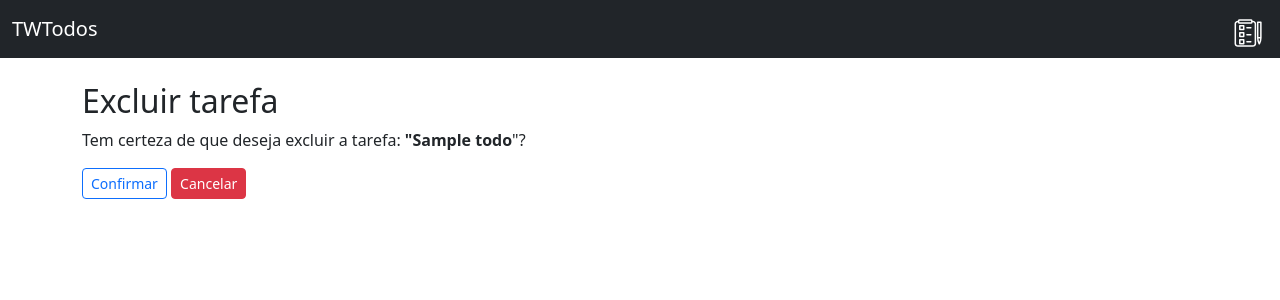
After one commit to TharlisSampaio/todo-list, a Django app: page /delete/1 in a window 1280 px wide. The commit adds this page. Shown: the top 300 px of the page. Run offline with Django 5.2, Linux system fonts and the light colour scheme; tables that the repository leaves empty hold one stand-in row (values such as "Sample post").

Commit message:
feat - adicionado as funções para update delete e complete e suas devidas trotas

```diff
--- a/setup/urls.py
+++ b/setup/urls.py
@@ -17,10 +17,13 @@ Including another URLconf
 
 from django.contrib import admin
 from django.urls import path
-from todos.views import TodosListView, TodoCreateView
+from todos.views import TodosListView, TodoCreateView, TodoUpdateView, TodoDeleteView, TodoCompleteView
 
 urlpatterns = [
     path("admin/", admin.site.urls),
     path("", TodosListView.as_view(), name="todo_list"),
     path("created", TodoCreateView.as_view(), name="todo_created"),
+    path("update/<int:pk>", TodoUpdateView.as_view(), name="todo_update"),
+    path("delete/<int:pk>", TodoDeleteView.as_view(), name="todo_delete"),
+    path("complete/<int:pk>", TodoCompleteView.as_view(), name="todo_complete")
 ]
--- a/todos/templates/base.html
+++ b/todos/templates/base.html
@@ -12,7 +12,7 @@
     <nav class="navbar bg-dark mb-4" data-bs-theme="dark">
         <div class="container-fluid">
             <a class="navbar-brand" href="{% url "todo_list" %}">TWTodos</a>
-            <img src="{% static "img/icon-tarefa.svg" %}" alt="Bootstrap" width="40" height="34">
+            <img class="mt-2" src="{% static "img/icon-tarefa.svg" %}" alt="Bootstrap" width="40" height="34">
         </div>
     </nav>
 
--- /dev/null
+++ b/todos/templates/todos/todos_confirm_delete.html
@@ -0,0 +1,15 @@
+{% extends "base.html" %}
+
+{% block page_title %}
+    Excluir tarefa
+{% endblock page_title %}
+
+{% block content %}
+    <form method="post">{% csrf_token %}
+        <h2>Excluir tarefa</h2>
+        <p>Tem certeza de que deseja excluir a tarefa: <strong>"{{ object.title }}</strong>"?</p>
+        {{ form }}
+        <input class="btn btn-sm btn-outline-primary " type="submit" value="Confirmar">
+        <a href="{% url 'todo_list' %}" class="btn btn-sm btn-danger">Cancelar</a>
+    </form>
+{% endblock content %}
--- a/todos/views.py
+++ b/todos/views.py
@@ -1,6 +1,8 @@
-from django.views.generic import ListView, CreateView
+from django.views.generic import ListView, CreateView, UpdateView, DeleteView, View
 from django.urls import reverse_lazy
 from todos.models import Todos
+from django.shortcuts import redirect
+from datetime import datetime
 
 
 """
@@ -19,3 +21,22 @@ class TodoCreateView(CreateView):
     model = Todos
     fields = ["title", "deadline"]
     success_url = reverse_lazy("todo_list")
+
+
+class TodoUpdateView(UpdateView):
+    model = Todos
+    fields = ["title", "deadline"]
+    success_url = reverse_lazy("todo_list")
+
+
+class TodoDeleteView(DeleteView):
+    model = Todos
+    success_url = reverse_lazy("todo_list")
+
+
+class TodoCompleteView(View):
+    def get(self, request, pk):
+        todo = Todos.objects.get(pk=pk)
+        todo.finished_at = datetime.now()
+        todo.save()
+        return redirect("todo_list")
```
Also changed, not shown: todos/templates/todos/todos_list.html (+9 -3 lines).
